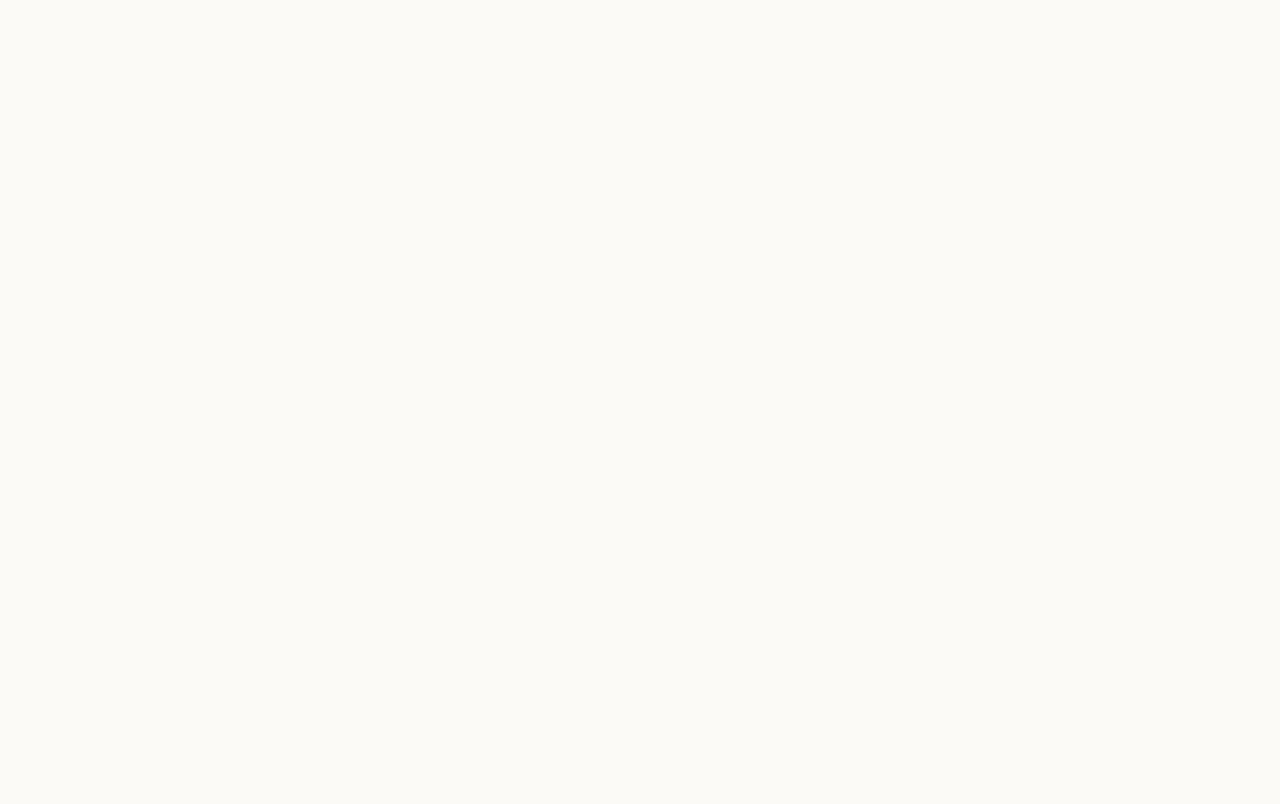
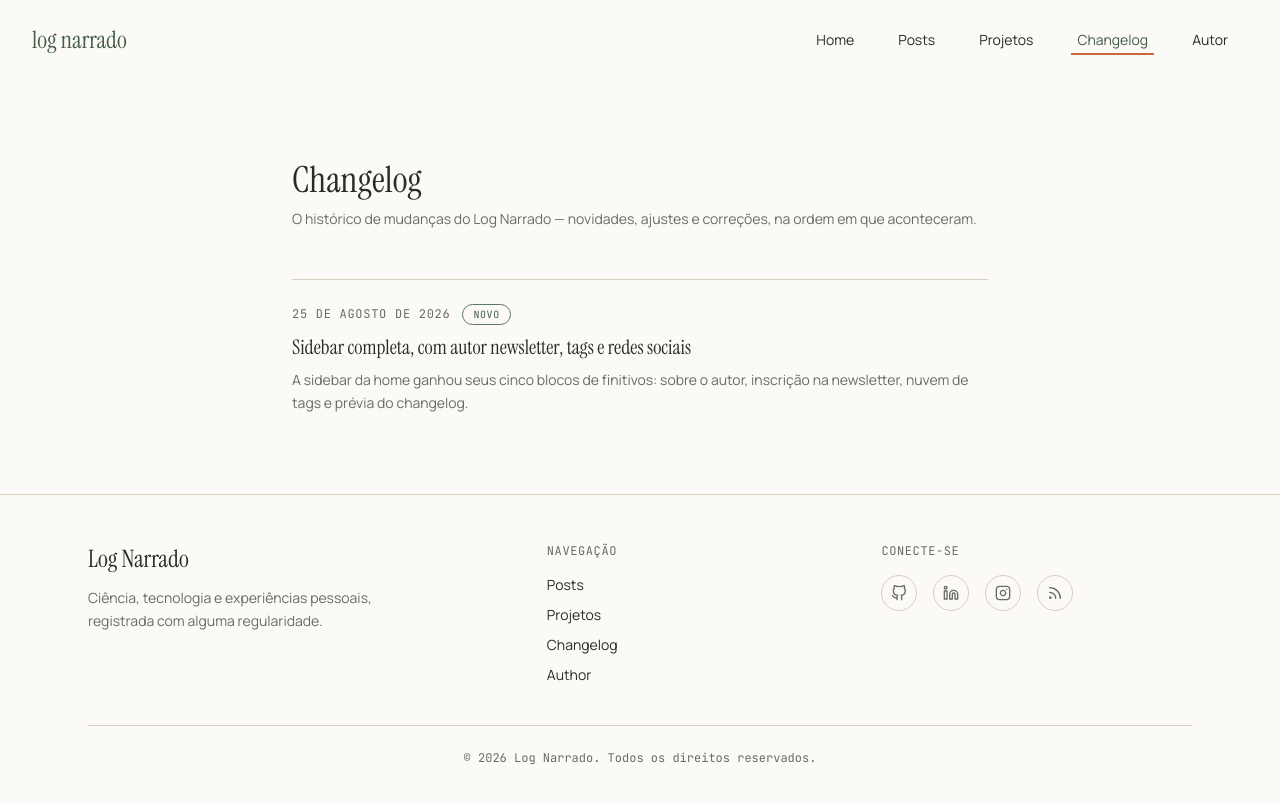
Before and after one commit to Kotige/log-narrado, a React (Vite) app: page /changelog in a window 1280 px wide. Before the commit this address had no page. Shown: the top 804 px of the page. Built offline with nearby package versions, Linux system fonts and the light colour scheme.

Commit message:
feat: add changelog page

```diff
--- a/src/App.jsx
+++ b/src/App.jsx
@@ -4,6 +4,7 @@ import Post from "./routes/Post";
 import Projects from "./routes/Projects";
 import ProjectCategory from "./routes/ProjectCategory";
 import Autor from "./routes/Autor";
+import Changelog from "./routes/Changelog";
 
 function App() {
   return (
@@ -12,6 +13,7 @@ function App() {
         <Route path="/" element={<Home />} />
         <Route path="/posts/:slug" element={<Post />} />
         <Route path="/projetos" element={<Projects />} />
+        <Route path="/changelog" element={<Changelog />} />
         <Route path="/projetos/:slug" element={<ProjectCategory />} />
         <Route path="/autor" element={<Autor />} />
       </Routes>
--- /dev/null
+++ b/src/components/ChangelogTypeBadge/index.jsx
@@ -0,0 +1,17 @@
+const TYPE_STYLES = {
+  novo: "border-moss text-moss-dark",
+  corrigido: "border-terracotta text-terracotta",
+  alterado: "border-sand-line text-muted",
+};
+
+export default function ChangelogTypeBadge({ type }) {
+  const style = TYPE_STYLES[type] ?? TYPE_STYLES.alterado;
+
+  return (
+    <span
+      className={`rounded-full border px-2.5 py-0.5 font-mono text-[10px] uppercase tracking-[0.06em] ${style}`}
+    >
+      {type || "atualização"}
+    </span>
+  );
+}
--- a/src/components/Sidebar/ChangelogPreview/index.jsx
+++ b/src/components/Sidebar/ChangelogPreview/index.jsx
@@ -1,12 +1,48 @@
+import { Link } from "react-router-dom";
+import ChangelogTypeBadge from "../../ChangelogTypeBadge";
+import { getLatestChangelogEntry } from "../../../utils/getChangelog";
+
+function formatDate(dateStr) {
+  if (!dateStr) return "";
+  const date = new Date(dateStr);
+  if (Number.isNaN(date.getTime())) return dateStr;
+
+  return date.toLocaleDateString("pt-BR", {
+    day: "2-digit",
+    month: "long",
+    year: "numeric",
+  });
+}
+
 export default function ChangelogPreview() {
+  const entry = getLatestChangelogEntry();
+
   return (
     <div className="flex flex-col gap-3 border-t border-sand-line pt-5">
       <h4 className="font-mono text-[12px] uppercase tracking-[0.08em] text-muted">
         Changelog
       </h4>
+
+      {entry ? (
+        <div className="flex flex-col gap-2">
+          <div className="flex flex-wrap items-center gap-2">
+            <span className="font-mono text-[11px] uppercase tracking-[0.04em] text-muted">
+              {formatDate(entry.date)}
+            </span>
+            <ChangelogTypeBadge type={entry.type} />
+          </div>
+
+          <p className="text-sm leading-relaxed text-ink">{entry.title}</p>
+
+          <Link to="/changelog" className="text-sm leading-relaxed text-ink">
+            Veja o histórico completo →
+          </Link>
+        </div>
+      ) : (
         <p className="text-sm leading-relaxed text-muted">
-                Em breve: um resumo das últimas atualizações do blog e dos projetos.
+          Em breve: um resumo das últimas atualizações do blog.
         </p>
+      )}
     </div>
   );
 }
--- /dev/null
+++ b/src/content/changelog/2026-08-25-sidebar-completa.md
@@ -0,0 +1,15 @@
+---
+title: Sidebar completa, com autor newsletter, tags e redes sociais
+date: 2026-08-25
+type: novo
+description: A sidebar da home ganhou seus cinco blocos de finitivos: sobre o autor, inscrição na newsletter, nuvem de tags e prévia do changelog.
+---
+
+Hoje a sidebar da home saiu do esqueleto e ganhou conteúdo de verdade. Os quatro blocos planejados desde o início finalmente estão todos no lugar:
+
+- **Sobre o autor** — avatar, nome e uma bio curca com link para a página `/autor`.
+- **Newsletter** — forumlário de inscrição (ainda sem envio real, só a interface).
+- **Tags** — nuvem todas as tags usadas nos posts, puxadas direto do frontmatter dos `.md`.
+- **Changelog** — prévia da atualização mais recente, com link pro histórico completo.
+
+Próximo passo: revisar o conteúdo real de cada bloco antes do lançamento.
--- a/src/routes/Changelog.jsx
+++ b/src/routes/Changelog.jsx
@@ -0,0 +1,66 @@
+import Header from "../components/Header";
+import Footer from "../components/Footer";
+import ChangelogTypeBadge from "../components/ChangelogTypeBadge";
+import { getAllChangelogEntries } from "../utils/getChangelog";
+
+function formatDate(dateStr) {
+  if (!dateStr) return "";
+  const date = new Date(dateStr);
+  if (Number.isNaN(date.getTime())) return dateStr;
+
+  return date.toLocaleDateString("pt-BR", {
+    day: "2-digit",
+    month: "long",
+    year: "numeric",
+  });
+}
+
+export default function Changelog() {
+  const entries = getAllChangelogEntries();
+
+  return (
+    <div className="flex min-h-screen flex-col">
+      <Header activeHref="/changelog" />
+
+      <main className="mx-auto flex w-full max-w-190 flex-col gap-12 px-8 py-20">
+        <div className="flex flex-col gap-2">
+          <h1 className="font-display text-4xl text-ink">Changelog</h1>
+          <p className="text-sm leading-relaxed text-muted">
+            O histórico de mudanças do Log Narrado — novidades, ajustes e
+            correções, na ordem em que aconteceram.
+          </p>
+        </div>
+
+        {entries.length === 0 ? (
+          <p className="text-sm text-muted">
+            Ainda não há entradas no changelog.
+          </p>
+        ) : (
+          <ul className="flex flex-col gap-8">
+            {entries.map((entry) => (
+              <li
+                key={entry.slug}
+                className="flex flex-col gap-2 border-t border-sand-line pt-6"
+              >
+                <div className="flex flex-wrap items-center gap-3">
+                  <span className="font-mono text-[12px] uppercase tracking-[0.06em] text-muted">
+                    {formatDate(entry.date)}
+                  </span>
+                  <ChangelogTypeBadge type={entry.type} />
+                </div>
+
+                <h2 className="font-display text-xl text-ink">{entry.title}</h2>
+
+                <p className="text-sm leading-relaxed text-muted">
+                  {entry.description}
+                </p>
+              </li>
+            ))}
+          </ul>
+        )}
+      </main>
+
+      <Footer />
+    </div>
+  );
+}
```
Lines whose indentation alone changed are shown as unchanged.
